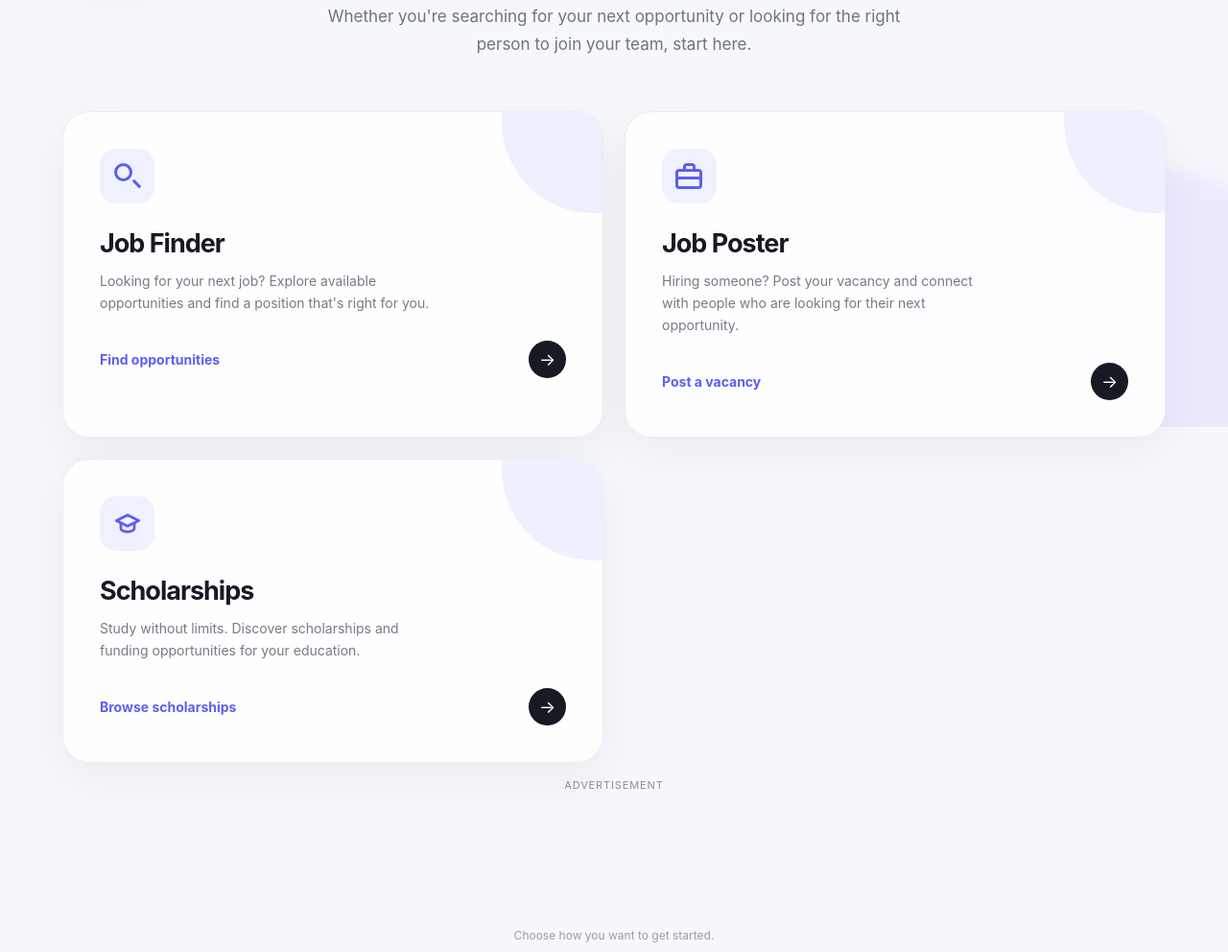
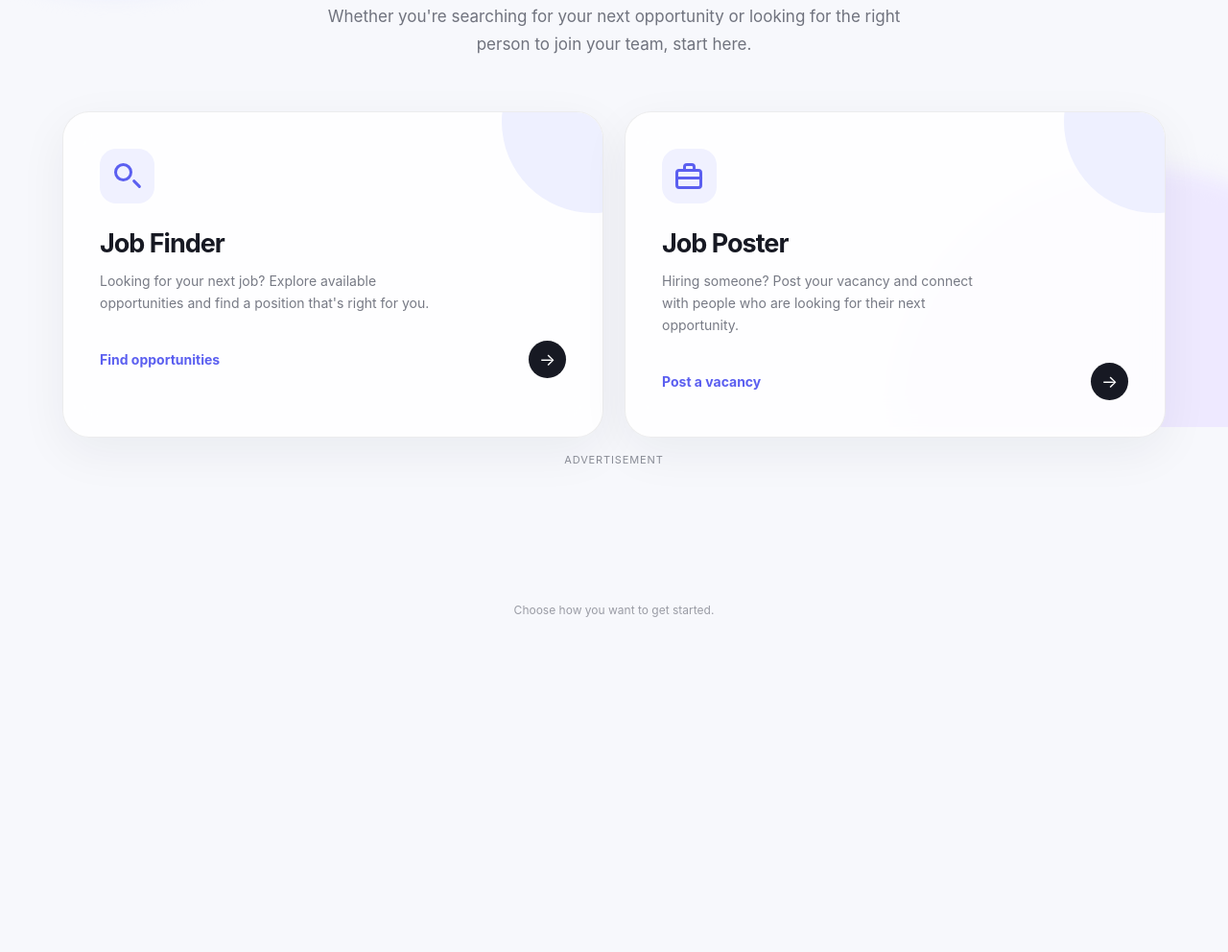
Before and after one commit to Abdula2307/Remotejobify, a website: page index.html in a window 1280 px wide. Shown: the part 355-1347 px from the top of the page at 96% size. After the commit the page ends 1068 px from the top, so only its background shows below. Drawn offline with Linux system fonts and the light colour scheme.

Commit message:
Update index.html

```diff
--- a/index.html
+++ b/index.html
@@ -12,7 +12,6 @@
     >
 
     <link rel="stylesheet" href="style.css">
-    <link rel="stylesheet" href="opportunities.css">
 </head>
 
 <body>
@@ -127,40 +126,6 @@
 
             </div>
 
-
-            <!-- Scholarships -->
-            <div class="option-card" id="scholarshipsCard" role="link" tabindex="0">
-
-                <div class="card-glow"></div>
-
-                <div class="icon">
-                    <svg width="28" height="28" viewBox="0 0 24 24" fill="none" stroke="#5b5ff0" stroke-width="2.4" stroke-linecap="round" stroke-linejoin="round" aria-hidden="true">
-                        <path d="M2 9l10-5 10 5-10 5-10-5z"></path>
-                        <path d="M6 11.5V16c0 1.5 2.7 3 6 3s6-1.5 6-3v-4.5"></path>
-                    </svg>
-                </div>
-
-                <h2>Scholarships</h2>
-
-                <p>
-                    Study without limits. Discover scholarships
-                    and funding opportunities for your education.
-                </p>
-
-                <div class="card-bottom">
-
-                    <span class="choose-text">
-                        Browse scholarships
-                    </span>
-
-                    <span class="arrow">
-                        →
-                    </span>
-
-                </div>
-
-            </div>
-
         </section>
 
         <div id="adTop"></div>
@@ -218,4 +183,4 @@
     <script src="ads.js"></script>
 
 </body>
-        </html>
+</html>
```
